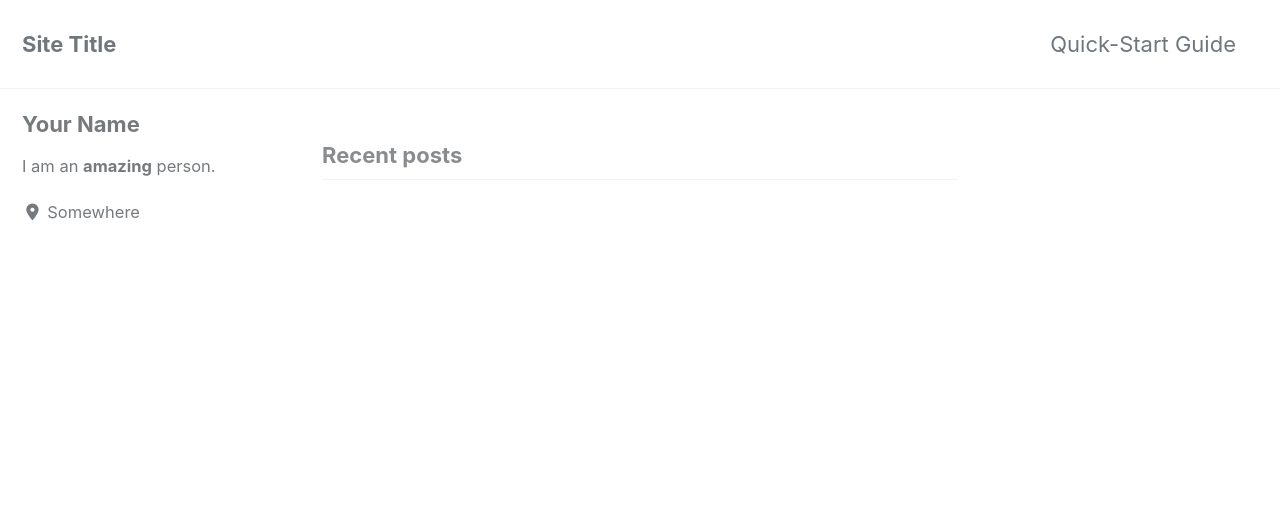
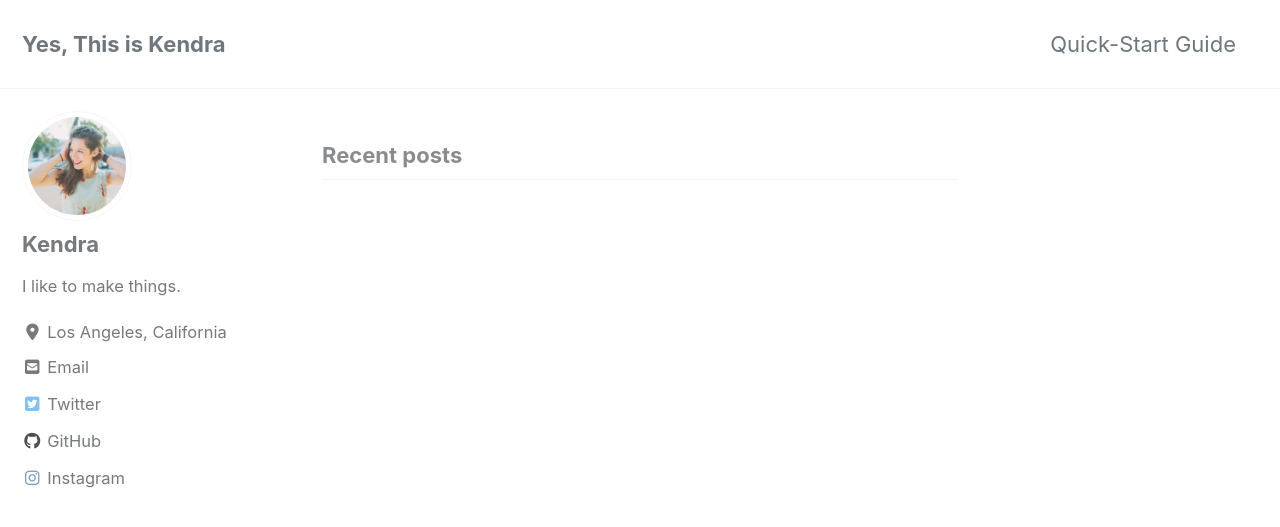
Before and after one commit to yesthisiskendra/yesthisiskendra.github.io, a Jekyll site: the page built from index.html, in a window 1280 px wide and 900 px high. Shown: the top 527 px of the window. Built offline with Jekyll 4.4.1, drawn with Linux system fonts in a browser that asks for light colours; cached includes are drawn as plain includes; nearby versions of some CDN libraries; the list of posts is cut into pages by our own code; some of the changed text lies outside the part shown.

Commit message:
Updating info

```diff
--- a/_config.yml
+++ b/_config.yml
@@ -1,3 +1,4 @@
+# prettier-ignore
 # Welcome to Jekyll!
 #
 # This config file is meant for settings that affect your entire site, values
@@ -12,138 +13,137 @@
 
 # theme                  : "minimal-mistakes-jekyll"
 # remote_theme           : "mmistakes/minimal-mistakes"
-minimal_mistakes_skin    : "default" # "air", "aqua", "contrast", "dark", "dirt", "neon", "mint", "plum", "sunrise"
+minimal_mistakes_skin: "default" # "air", "aqua", "contrast", "dark", "dirt", "neon", "mint", "plum", "sunrise"
 
 # Site Settings
-locale                   : "en-US"
-title                    : "Site Title"
-title_separator          : "-"
-subtitle                 : # site tagline that appears below site title in masthead
-name                     : "Your Name"
-description              : "An amazing website."
-url                      : # the base hostname & protocol for your site e.g. "https://mmistakes.github.io"
-baseurl                  : # the subpath of your site, e.g. "/blog"
-repository               : # GitHub username/repo-name e.g. "mmistakes/minimal-mistakes"
-teaser                   : # path of fallback teaser image, e.g. "/assets/images/500x300.png"
-logo                     : # path of logo image to display in the masthead, e.g. "/assets/images/88x88.png"
-masthead_title           : # overrides the website title displayed in the masthead, use " " for no title
+locale: "en-US"
+title: "Yes, This is Kendra"
+title_separator: "-"
+subtitle: # site tagline that appears below site title in masthead
+name: "Kendra"
+description: "Portfolio"
+url: # the base hostname & protocol for your site e.g. "https://mmistakes.github.io"
+baseurl: # the subpath of your site, e.g. "/blog"
+repository: # GitHub username/repo-name e.g. "mmistakes/minimal-mistakes"
+teaser: # path of fallback teaser image, e.g. "/assets/images/500x300.png"
+logo: # path of logo image to display in the masthead, e.g. "/assets/images/88x88.png"
+masthead_title: # overrides the website title displayed in the masthead, use " " for no title
 # breadcrumbs            : false # true, false (default)
-words_per_minute         : 200
+words_per_minute: 200
 comments:
-  provider               : # false (default), "disqus", "discourse", "facebook", "staticman", "staticman_v2", "utterances", "custom"
+  provider: # false (default), "disqus", "discourse", "facebook", "staticman", "staticman_v2", "utterances", "custom"
   disqus:
-    shortname            : # https://help.disqus.com/customer/portal/articles/466208-what-s-a-shortname-
+    shortname: # https://help.disqus.com/customer/portal/articles/466208-what-s-a-shortname-
   discourse:
-    server               : # https://meta.discourse.org/t/embedding-discourse-comments-via-javascript/31963 , e.g.: meta.discourse.org
+    server: # https://meta.discourse.org/t/embedding-discourse-comments-via-javascript/31963 , e.g.: meta.discourse.org
   facebook:
     # https://developers.facebook.com/docs/plugins/comments
-    appid                :
-    num_posts            : # 5 (default)
-    colorscheme          : # "light" (default), "dark"
+    appid:
+    num_posts: # 5 (default)
+    colorscheme: # "light" (default), "dark"
   utterances:
-    theme                : # "github-light" (default), "github-dark"
-    issue_term           : # "pathname" (default)
+    theme: # "github-light" (default), "github-dark"
+    issue_term: # "pathname" (default)
 staticman:
-  allowedFields          : # ['name', 'email', 'url', 'message']
-  branch                 : # "master"
-  commitMessage          : # "New comment by {fields.name}"
-  filename               : # comment-{@timestamp}
-  format                 : # "yml"
-  moderation             : # true
-  path                   : # "/_data/comments/{options.slug}" (default)
-  requiredFields         : # ['name', 'email', 'message']
+  allowedFields: # ['name', 'email', 'url', 'message']
+  branch: # "master"
+  commitMessage: # "New comment by {fields.name}"
+  filename: # comment-{@timestamp}
+  format: # "yml"
+  moderation: # true
+  path: # "/_data/comments/{options.slug}" (default)
+  requiredFields: # ['name', 'email', 'message']
   transforms:
-    email                : # "md5"
+    email: # "md5"
   generatedFields:
     date:
-      type               : # "date"
+      type: # "date"
       options:
-        format           : # "iso8601" (default), "timestamp-seconds", "timestamp-milliseconds"
-  endpoint               : # URL of your own deployment with trailing slash, will fallback to the public instance
+        format: # "iso8601" (default), "timestamp-seconds", "timestamp-milliseconds"
+  endpoint: # URL of your own deployment with trailing slash, will fallback to the public instance
 reCaptcha:
-  siteKey                :
-  secret                 :
+  siteKey:
+  secret:
 atom_feed:
-  path                   : # blank (default) uses feed.xml
-search                   : # true, false (default)
-search_full_content      : # true, false (default)
-search_provider          : # lunr (default), algolia, google
+  path: # blank (default) uses feed.xml
+search: # true, false (default)
+search_full_content: # true, false (default)
+search_provider: # lunr (default), algolia, google
 algolia:
-  application_id         : # YOUR_APPLICATION_ID
-  index_name             : # YOUR_INDEX_NAME
-  search_only_api_key    : # YOUR_SEARCH_ONLY_API_KEY
-  powered_by             : # true (default), false
+  application_id: # YOUR_APPLICATION_ID
+  index_name: # YOUR_INDEX_NAME
+  search_only_api_key: # YOUR_SEARCH_ONLY_API_KEY
+  powered_by: # true (default), false
 google:
-  search_engine_id       : # YOUR_SEARCH_ENGINE_ID
-  instant_search         : # false (default), true
+  search_engine_id: # YOUR_SEARCH_ENGINE_ID
+  instant_search: # false (default), true
 # SEO Related
-google_site_verification :
-bing_site_verification   :
-yandex_site_verification :
-naver_site_verification  :
+google_site_verification:
+bing_site_verification:
+yandex_site_verification:
+naver_site_verification:
 
 # Social Sharing
 twitter:
-  username               :
+  username:
 facebook:
-  username               :
-  app_id                 :
-  publisher              :
-og_image                 : # Open Graph/Twitter default site image
+  username:
+  app_id:
+  publisher:
+og_image: # Open Graph/Twitter default site image
 # For specifying social profiles
 # - https://developers.google.com/structured-data/customize/social-profiles
 social:
-  type                   : # Person or Organization (defaults to Person)
-  name                   : # If the user or organization name differs from the site's name
+  type: # Person or Organization (defaults to Person)
+  name: # If the user or organization name differs from the site's name
   links: # An array of links to social media profiles
 
 # Analytics
 analytics:
-  provider               : false # false (default), "google", "google-universal", "custom"
+  provider: false # false (default), "google", "google-universal", "custom"
   google:
-    tracking_id          :
-    anonymize_ip         : # true, false (default)
-
+    tracking_id:
+    anonymize_ip: # true, false (default)
 
 # Site Author
 author:
-  name             : "Your Name"
-  avatar           : # path of avatar image, e.g. "/assets/images/bio-photo.jpg"
-  bio              : "I am an **amazing** person."
-  location         : "Somewhere"
-  email            :
+  name: "Kendra"
+  avatar: "/assets/images/kendra_profile.jpeg"
+  bio: "I like to make things."
+  location: "Los Angeles, California"
+  email:
   links:
     - label: "Email"
       icon: "fas fa-fw fa-envelope-square"
-      # url: mailto:your.name@email.com
+      url: mailto:yesthisiskendra@gmail.com
     - label: "Website"
       icon: "fas fa-fw fa-link"
       # url: "https://your-website.com"
     - label: "Twitter"
       icon: "fab fa-fw fa-twitter-square"
-      # url: "https://twitter.com/"
+      url: "https://twitter.com/yesthisiskendra"
     - label: "Facebook"
       icon: "fab fa-fw fa-facebook-square"
       # url: "https://facebook.com/"
     - label: "GitHub"
       icon: "fab fa-fw fa-github"
-      # url: "https://github.com/"
+      url: "https://github.com/yesthisiskendra"
     - label: "Instagram"
       icon: "fab fa-fw fa-instagram"
-      # url: "https://instagram.com/"
+      url: "https://www.instagram.com/yesthisiskendra/"
 
 # Site Footer
 footer:
   links:
     - label: "Twitter"
       icon: "fab fa-fw fa-twitter-square"
-      # url:
+      url: "https://twitter.com/yesthisiskendra"
     - label: "Facebook"
       icon: "fab fa-fw fa-facebook-square"
       # url:
     - label: "GitHub"
       icon: "fab fa-fw fa-github"
-      # url:
+      url: "https://github.com/yesthisiskendra"
     - label: "GitLab"
       icon: "fab fa-fw fa-gitlab"
       # url:
@@ -152,8 +152,7 @@ footer:
       # url:
     - label: "Instagram"
       icon: "fab fa-fw fa-instagram"
-      # url:
-
+      url: "https://www.instagram.com/yesthisiskendra/"
 
 # Reading Files
 include:
@@ -191,14 +190,12 @@ keep_files:
 encoding: "utf-8"
 markdown_ext: "markdown,mkdown,mkdn,mkd,md"
 
-
 # Conversion
 markdown: kramdown
 highlighter: rouge
 lsi: false
 excerpt_separator: "\n\n"
 incremental: false
-
 
 # Markdown Processing
 kramdown:
@@ -211,19 +208,16 @@ kramdown:
   smart_quotes: lsquo,rsquo,ldquo,rdquo
   enable_coderay: false
 
-
 # Sass/SCSS
 sass:
   sass_dir: _sass
   style: compressed # https://sass-lang.com/documentation/file.SASS_REFERENCE.html#output_style
-
 
 # Outputting
 permalink: /:categories/:title/
 paginate: 5 # amount of posts to show
 paginate_path: /page:num/
 timezone: # https://en.wikipedia.org/wiki/List_of_tz_database_time_zones
-
 
 # Plugins (previously gems:)
 plugins:
@@ -240,7 +234,6 @@ whitelist:
   - jekyll-gist
   - jekyll-feed
   - jekyll-include-cache
-
 
 # Archives
 #  Type
@@ -270,14 +263,12 @@ tag_archive:
 #     category: /categories/:name/
 #     tag: /tags/:name/
 
-
 # HTML Compression
 # - https://jch.penibelst.de/
 compress_html:
   clippings: all
   ignore:
     envs: development
-
 
 # Defaults
 defaults:
```
Also changed, not shown: assets/images/kendra_profile.jpeg (added), 1 other file.
